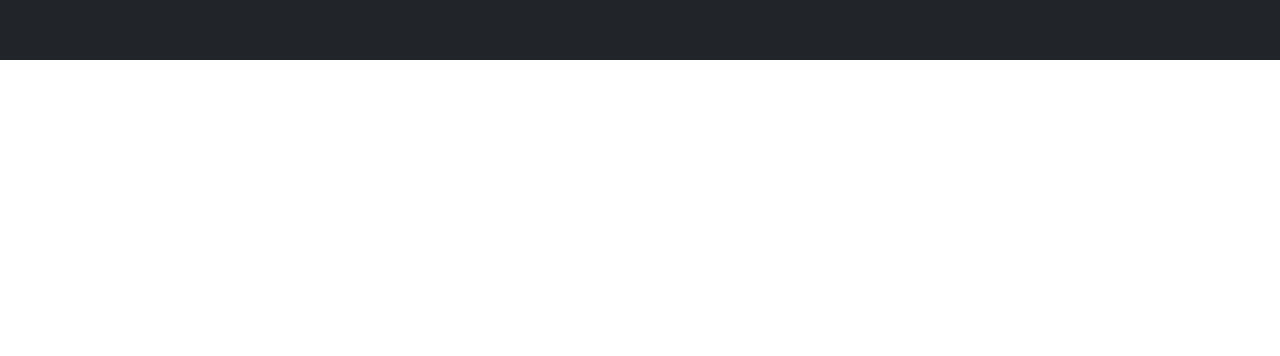
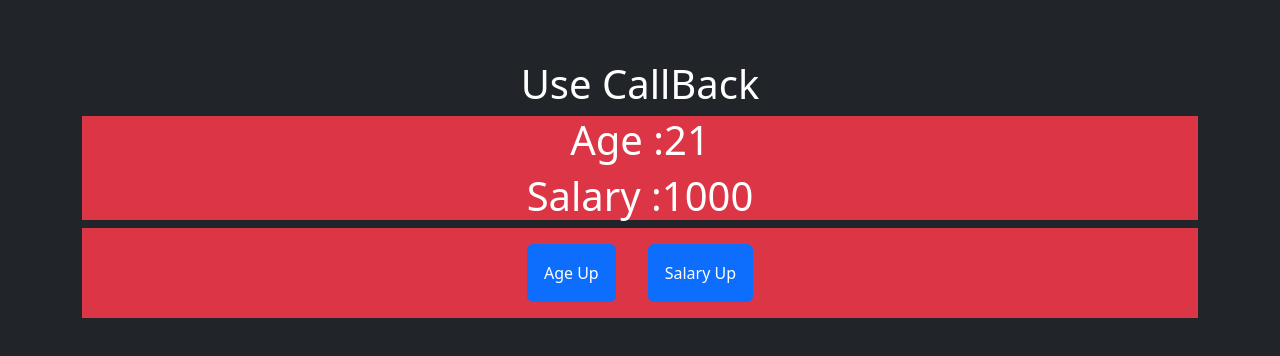
Before and after one commit to abbasalkabbi/React-hooks, a React (Vite) app: page / in a window 1280 px wide. Shown: the part 4536-4892 px from the top of the page. Before the commit the page ends 4596 px from the top, so only its background shows below. Built offline with nearby package versions, Linux system fonts and the light colour scheme; no server answers.

Commit message:
"Use CallBack"

```diff
--- a/src/App.jsx
+++ b/src/App.jsx
@@ -1,5 +1,6 @@
 
 import './App.css'
+import Callback from './hook/CallBack/Callback'
 import Effect from './hook/Effect'
 import Memo from './hook/Memo'
 import Ref from './hook/Ref'
@@ -11,6 +12,7 @@ function App() {
     <Effect/>
     <Ref/>
     <Memo/>
+    <Callback/>
     </div>
   )
 }
--- /dev/null
+++ b/src/hook/CallBack/Age.jsx
@@ -0,0 +1,11 @@
+/* eslint-disable react-refresh/only-export-components */
+
+import React from "react"
+
+// eslint-disable-next-line react-refresh/only-export-components, react/prop-types
+ function Age({age}) {
+    return (
+        <h1>Age :{age}</h1>
+    )
+}
+export default React.memo(Age)
--- /dev/null
+++ b/src/hook/CallBack/Button.jsx
@@ -0,0 +1,11 @@
+/* eslint-disable react-refresh/only-export-components */
+
+import React from 'react'
+
+// eslint-disable-next-line react-refresh/only-export-components, react/prop-types
+ function Button({text,action}) {
+  return (
+    <button  className="btn btn-primary m-3 p-3" onClick={action}>{text}</button>
+  )
+}
+export default React.memo(Button)
--- /dev/null
+++ b/src/hook/CallBack/Callback.jsx
@@ -0,0 +1,26 @@
+import { useCallback, useState } from "react";
+import Age from "./Age";
+import Salary from "./Salary";
+import Button from "./Button";
+
+
+export default function Callback() {
+    const [age,SetAge]=useState(21)
+    const [salary,SetSalary]=useState(1000)
+
+    const ageup=useCallback(()=>SetAge(age + 1),[age])
+    const salaryup=useCallback(()=>SetSalary(salary + 1),[salary])
+    return (
+      <div className="container text-center">
+        <h1>Use CallBack</h1>
+        <div className="bg-danger">
+            <Age age={age}/>
+            <Salary salary={salary}/>
+        </div>
+        <div className="bg-danger">
+            <Button text={"Age Up "} action={ageup}/>
+            <Button text={"Salary Up "} action={salaryup}/>
+        </div>
+      </div>
+    )
+}
--- /dev/null
+++ b/src/hook/CallBack/Salary.jsx
@@ -0,0 +1,11 @@
+/* eslint-disable react-refresh/only-export-components */
+import React from "react"
+
+// eslint-disable-next-line react-refresh/only-export-components, react/prop-types
+function Salary({salary}) {
+  return (
+    <h1> Salary :{salary}</h1>
+  )
+}
+
+export default React.memo(Salary)
```
